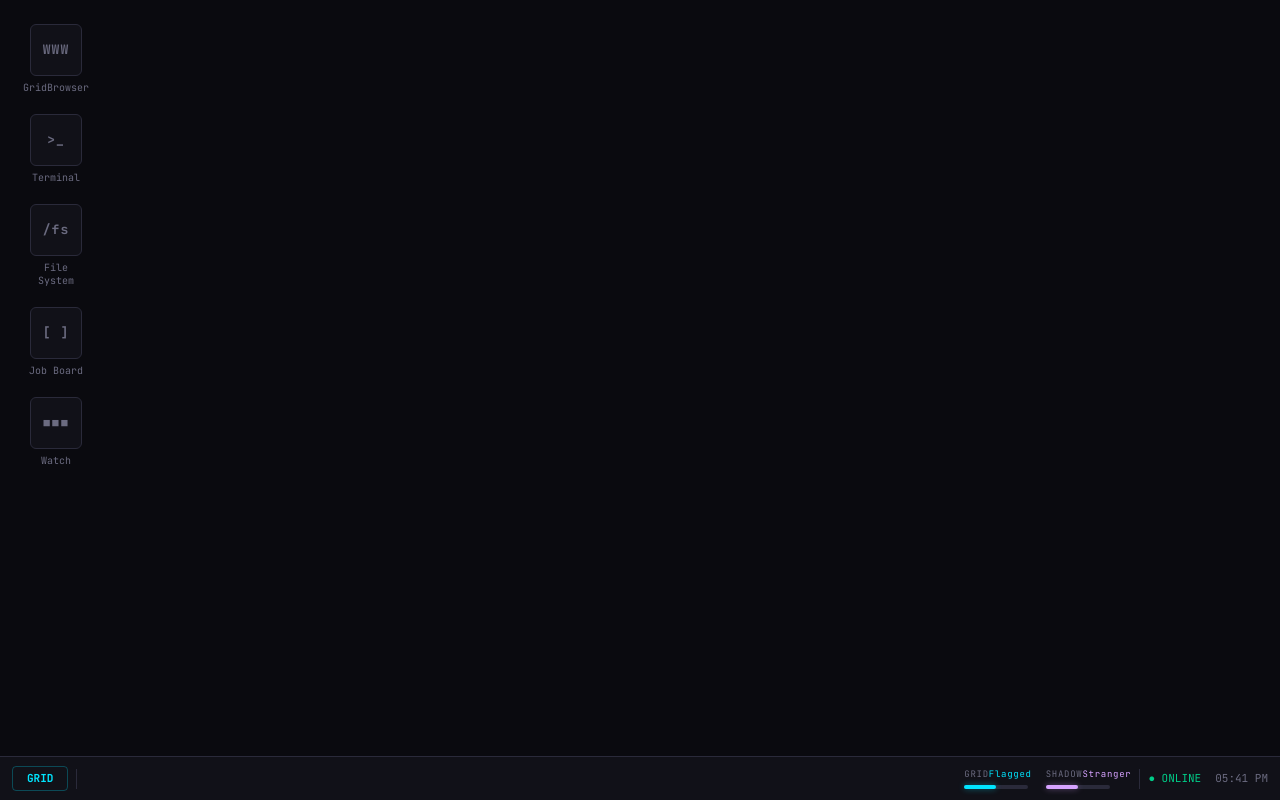
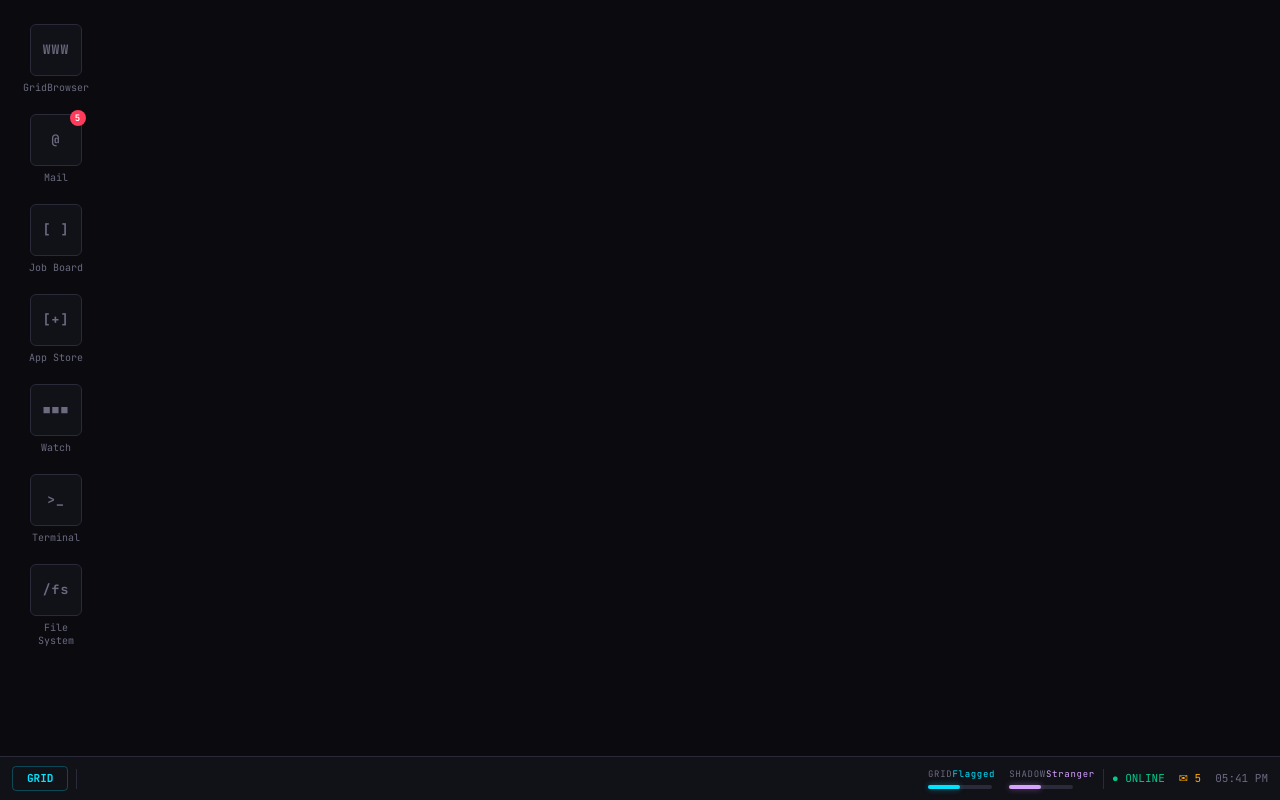
Before and after one commit to KuraiOKami/grid-os, a React (Vite) app: page /os in a window 1280 px wide. Built offline with nearby package versions, Linux system fonts and the light colour scheme.

Commit message:
feat: add Mail and AppStore to desktop with unread badge

```diff
--- a/src/pages/OSShell.tsx
+++ b/src/pages/OSShell.tsx
@@ -2,7 +2,10 @@ import { useState, useEffect, useRef } from 'react'
 import GridBrowser from '@/apps/GridBrowser'
 import JobBoard    from '@/apps/JobBoard'
 import WatchApp   from '@/apps/WatchApp'
+import MailApp    from '@/apps/MailApp'
+import AppStore   from '@/apps/AppStore'
 import RepHUD     from '@/components/RepHUD'
+import { useMailStore } from '@/store/mailStore'
 
 // ── types ────────────────────────────────────────────────────────────────────
 interface Win {
@@ -33,11 +36,13 @@ const C = {
 }
 
 const APPS = [
-  { id: 'browser',  title: 'GridBrowser', icon: 'WWW', w: 820, h: 540 },
-  { id: 'terminal', title: 'Terminal',    icon: '>_ ', w: 620, h: 420 },
-  { id: 'files',    title: 'File System', icon: '/fs', w: 660, h: 460 },
-  { id: 'jobs',     title: 'Job Board',   icon: '[ ]', w: 700, h: 500 },
-  { id: 'watch',   title: 'Watch',       icon: '■■■', w: 780, h: 520 },
+  { id: 'browser',   title: 'GridBrowser', icon: 'WWW', w: 820, h: 540, accent: '#00e5ff' },
+  { id: 'mail',      title: 'Mail',        icon: '@',   w: 720, h: 500, accent: '#00e5ff' },
+  { id: 'jobs',      title: 'Job Board',   icon: '[ ]', w: 700, h: 500, accent: '#00cc88' },
+  { id: 'appstore',  title: 'App Store',   icon: '[+]', w: 760, h: 520, accent: '#d6a2ff' },
+  { id: 'watch',     title: 'Watch',       icon: '■■■', w: 780, h: 520, accent: '#ff3b5c' },
+  { id: 'terminal',  title: 'Terminal',    icon: '>_ ', w: 620, h: 420, accent: '#00e5ff' },
+  { id: 'files',     title: 'File System', icon: '/fs', w: 660, h: 460, accent: '#00e5ff' },
 ]
 
 let _topZ = 10
@@ -45,6 +50,7 @@ let _topZ = 10
 export default function OSShell() {
   const [wins, setWins] = useState<Win[]>([])
   const [time, setTime] = useState('')
+  const unreadCount = useMailStore(s => s.unreadCount)()
 
   useEffect(() => {
     const tick = () => setTime(new Date().toLocaleTimeString([], { hour: '2-digit', minute: '2-digit' }))
@@ -88,9 +94,14 @@ export default function OSShell() {
         <div style={{ position:'absolute', top:24, left:24,
           display:'flex', flexDirection:'column', gap:20 }}>
           {APPS.map(app => (
-            <DesktopIcon key={app.id} icon={app.icon} label={app.title}
-              accent={app.id === 'watch' ? C.danger : C.accent}
-              onClick={() => openApp(app.id)} />
+            <DesktopIcon
+              key={app.id}
+              icon={app.icon}
+              label={app.title}
+              accent={app.accent}
+              badge={app.id === 'mail' && unreadCount > 0 ? unreadCount : 0}
+              onClick={() => openApp(app.id)}
+            />
           ))}
         </div>
 
@@ -136,6 +147,9 @@ export default function OSShell() {
 
         <div style={{ display:'flex', gap:14, fontSize:11, color:C.muted }}>
           <span style={{ color:C.success }}>● ONLINE</span>
+          {unreadCount > 0 && (
+            <span style={{ color: C.warn }}>✉ {unreadCount}</span>
+          )}
           <span>{time}</span>
         </div>
       </div>
@@ -144,23 +158,35 @@ export default function OSShell() {
 }
 
 // ── Desktop Icon ─────────────────────────────────────────────────────────────
-function DesktopIcon({ icon, label, accent = '#00e5ff', onClick }:
-  { icon:string; label:string; accent?:string; onClick:()=>void }) {
+function DesktopIcon({ icon, label, accent = '#00e5ff', badge = 0, onClick }:
+  { icon:string; label:string; accent?:string; badge?:number; onClick:()=>void }) {
   const [hov, setHov] = useState(false)
   return (
     <button onClick={onClick}
       onMouseEnter={() => setHov(true)}
       onMouseLeave={() => setHov(false)}
       style={{ background:'none', border:'none', cursor:'pointer', display:'flex',
-        flexDirection:'column', alignItems:'center', gap:5, width:64, padding:0 }}>
+        flexDirection:'column', alignItems:'center', gap:5, width:64, padding:0,
+        position: 'relative' }}>
       <div style={{ width:52, height:52, display:'flex', alignItems:'center',
         justifyContent:'center', fontSize:13, fontWeight:'bold', letterSpacing:1,
         background:C.surface, borderRadius:6,
         color: hov ? accent : C.muted,
         border:`1px solid ${hov ? accent : C.border}`,
         boxShadow: hov ? `0 0 12px ${accent}33` : 'none',
-        transition:'all 0.15s', fontFamily:'inherit' }}>
+        transition:'all 0.15s', fontFamily:'inherit', position:'relative' }}>
         {icon}
+        {/* Unread badge */}
+        {badge > 0 && (
+          <div style={{ position:'absolute', top:-5, right:-5,
+            minWidth:16, height:16, borderRadius:'50%',
+            background: C.danger, color:'#fff',
+            fontSize:9, fontWeight:'bold',
+            display:'flex', alignItems:'center', justifyContent:'center',
+            padding:'0 3px', lineHeight:1 }}>
+            {badge > 9 ? '9+' : badge}
+          </div>
+        )}
       </div>
       <span style={{ fontSize:10, color: hov ? C.text : C.muted,
         textAlign:'center', lineHeight:1.3, transition:'color 0.15s' }}>
@@ -198,6 +224,8 @@ function OsWindow({ win, onClose, onFocus, onMove }:
     if (win.title === 'GridBrowser') return <GridBrowser />
     if (win.title === 'Job Board')   return <JobBoard />
     if (win.title === 'Watch')       return <WatchApp />
+    if (win.title === 'Mail')        return <MailApp />
+    if (win.title === 'App Store')   return <AppStore />
     return (
       <div style={{ width:'100%', height:'100%', display:'flex', alignItems:'center',
         justifyContent:'center', flexDirection:'column', gap:8 }}>
@@ -209,9 +237,9 @@ function OsWindow({ win, onClose, onFocus, onMove }:
     )
   }
 
-  // Watch window gets a red border instead of cyan
   const focusedBorder = isWatch ? '#ff3b5c55' : '#00e5ff55'
   const focusedGlow   = isWatch ? '#ff3b5c18' : '#00e5ff18'
+  const titleColor    = isWatch ? '#ff3b5c88' : '#6b6b80'
 
   return (
     <div
@@ -239,12 +267,12 @@ function OsWindow({ win, onClose, onFocus, onMove }:
         </div>
 
         <span style={{ flex:1, textAlign:'center', fontSize:11,
-          color: isWatch ? '#ff3b5c88' : '#6b6b80', fontFamily:'inherit' }}>
+          color: titleColor, fontFamily:'inherit' }}>
           {win.title}
         </span>
       </div>
 
-      {/* Body — stopPropagation so clicks never bubble to the outer onMouseDown */}
+      {/* Body */}
       <div
         onMouseDown={e => e.stopPropagation()}
         style={{ flex:1, overflow:'auto', display:'flex',
```
